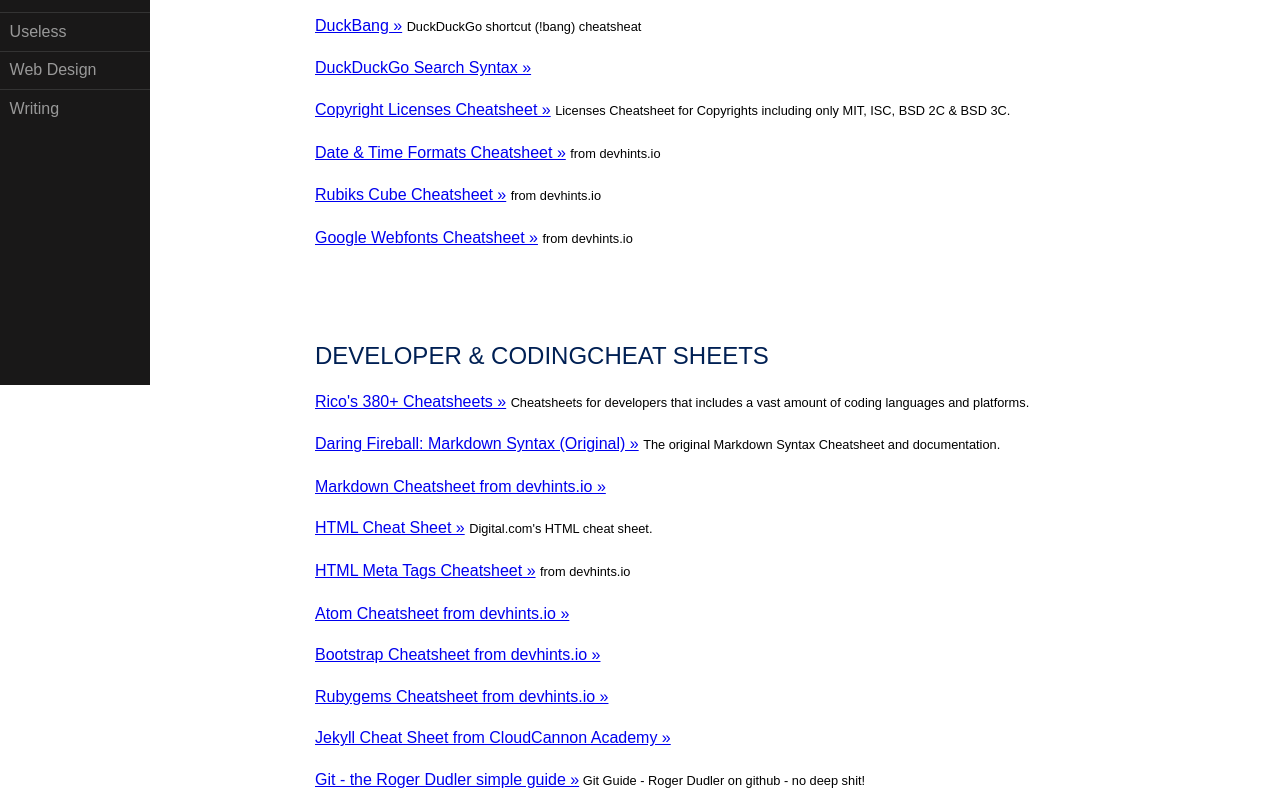
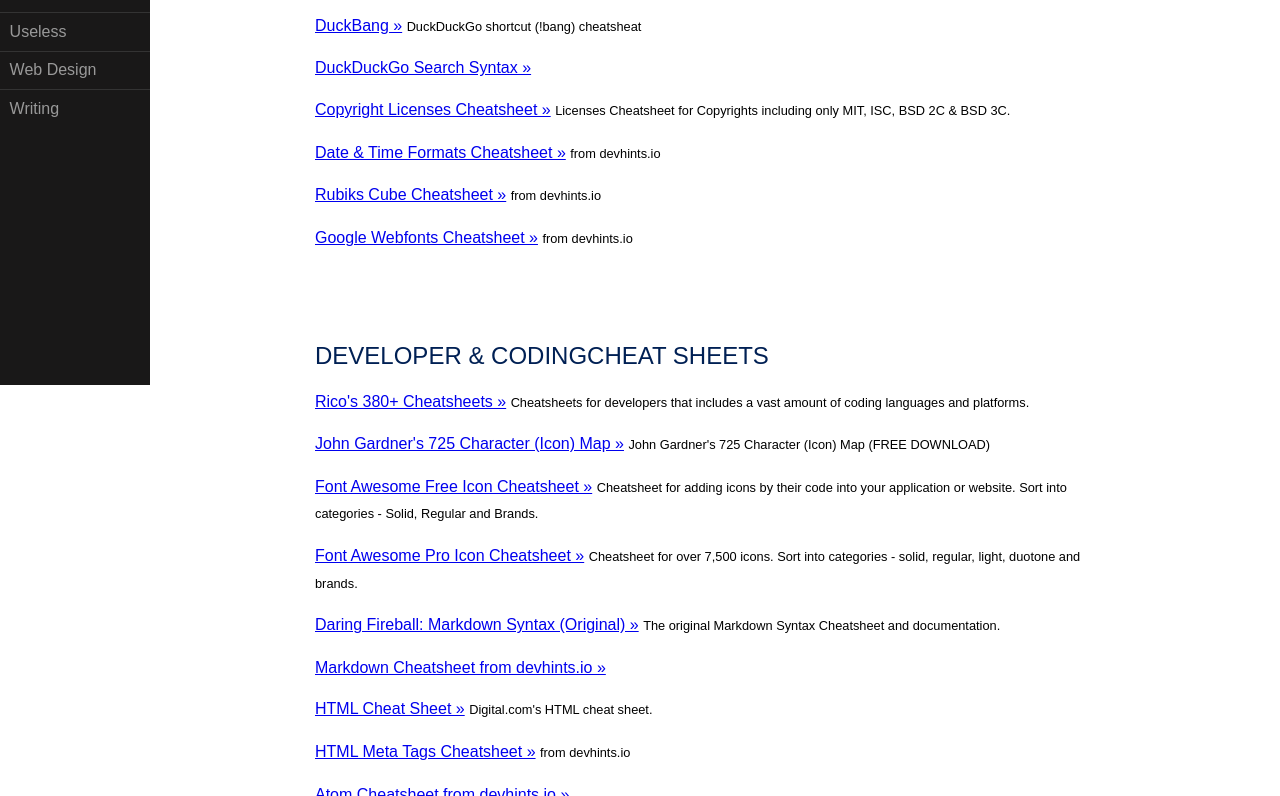
Before and after one commit to baksterism/purebox, a plain HTML site: page cheat-sheets.html in a window 1280 px wide. Shown: the part 415-1211 px from the top of the page. Drawn offline with nearby package versions, Linux system fonts and the light colour scheme.

Commit message:
Update cheat-sheets.html

```diff
--- a/cheat-sheets.html
+++ b/cheat-sheets.html
@@ -113,6 +113,12 @@
 
             <p><a href="https://devhints.io/" alt="Rico's 380+ Cheatsheets" target="_blank">Rico's 380+ Cheatsheets »</a> <small> Cheatsheets for developers that includes a vast amount of coding languages and platforms.</small></p>
 
+            <p><a href="https://github.com/file-icons/icons/blob/master/charmap.md" alt="John Gardner Icon Map" target="_blank">John Gardner's 725 Character (Icon) Map »</a> <small> John Gardner's 725 Character (Icon) Map (FREE DOWNLOAD)</small></p>
+
+            <p><a href="https://fontawesome.com/cheatsheet" alt="Font Awesome Free Icon Cheatsheet" target="_blank">Font Awesome Free Icon Cheatsheet »</a> <small> Cheatsheet for adding icons by their code into your application or website. Sort into categories - Solid, Regular and Brands.</small></p>
+
+            <p><a href="https://fontawesome.com/cheatsheet/pro" alt="Font Awesome Pro Icon Cheatsheet" target="_blank">Font Awesome Pro Icon Cheatsheet »</a> <small> Cheatsheet for over 7,500 icons. Sort into categories - solid, regular, light, duotone and brands.</small></p>
+
             <p><a href="https://daringfireball.net/projects/markdown/syntax" alt="Daring Fireball: Markdown Syntax" target="_blank">Daring Fireball: Markdown Syntax (Original) »</a> <small> The original Markdown Syntax Cheatsheet and documentation.</small></p>
 
             <p><a href="https://devhints.io/markdown" alt="devhints.io's Markdown Cheatsheet" target="_blank">Markdown Cheatsheet from devhints.io »</a></p>
```
